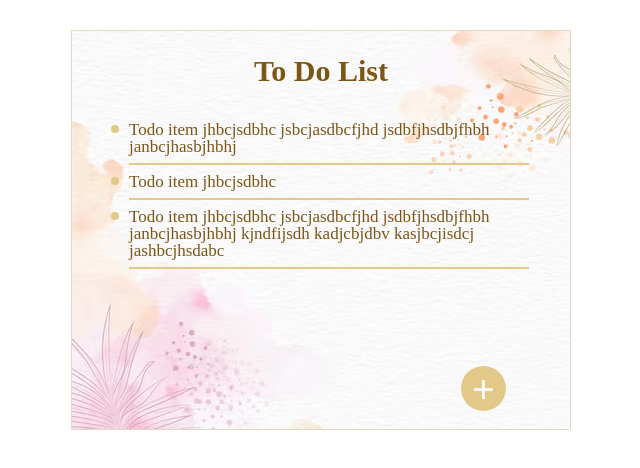
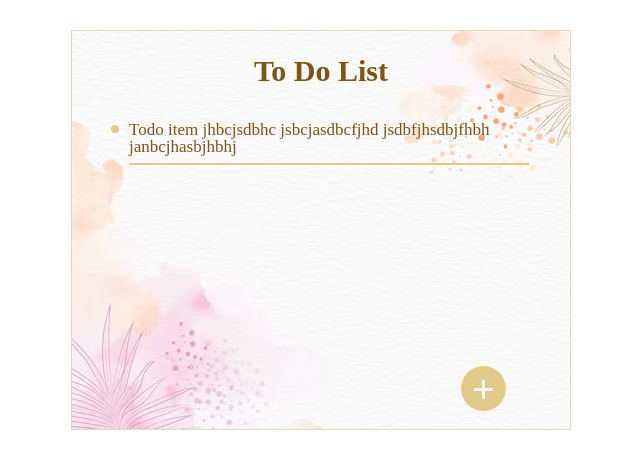
Before and after one commit to OlgaStarchenko/server_requests-task1, a React (Create React App) app: page / in a window 1280 px wide. Shown: the top 468 px of the page, without its empty margins (319-959 px from the left). Built offline with nearby package versions, Linux system fonts and the light colour scheme.

Commit message:
The application components have been created. The main markup has been extracted from the App into separate components and connected to the App.

```diff
--- a/src/App.js
+++ b/src/App.js
@@ -1,43 +1,14 @@
 import styles from './App.module.css';
+import { ToDoList } from './components/ToDoList';
+import { Button } from './components/Button';
 
 export function App() {
 	return (
 		<div className={styles.container}>
 			<h1 className={styles.title}>To Do List</h1>
-			<div className={styles.todo__list}>
-				<ul>
-					<li className={styles.todo__item}>
-						<div className={styles.round}></div>
-						<div className={styles.item__container}>
-							<p>
-								Todo item jhbcjsdbhc jsbcjasdbcfjhd jsdbfjhsdbjfhbh
-								janbcjhasbjhbhj
-							</p>
-							<hr className={styles.line} />
-						</div>
-					</li>
-					<li className={styles.todo__item}>
-						<div className={styles.round}></div>
-						<div className={styles.item__container}>
-							<p>Todo item jhbcjsdbhc</p>
-							<hr className={styles.line} />
-						</div>
-					</li>
-					<li className={styles.todo__item}>
-						<div className={styles.round}></div>
-						<div className={styles.item__container}>
-							<p>
-								Todo item jhbcjsdbhc jsbcjasdbcfjhd jsdbfjhsdbjfhbh
-								janbcjhasbjhbhj kjndfijsdh kadjcbjdbv kasjbcjisdcj
-								jashbcjhsdabc
-							</p>
-							<hr className={styles.line} />
-						</div>
-					</li>
-				</ul>
-			</div>
+			<ToDoList />
 			<div className={styles.btn__container}>
-				<button className={styles.btn__add}> + </button>
+				<Button />
 			</div>
 		</div>
 	);
--- a/src/App.module.css
+++ b/src/App.module.css
@@ -20,50 +20,6 @@ body {
 
 	margin: 25px;
 }
-.todo__list {
-	width: 450px;
-	min-height: 240px;
-
-	display: flex;
-	flex-direction: column;
-	align-items: flex-start;
-	padding: 10px 15px;
-}
-.round {
-	width: 8px;
-	height: 8px;
-
-	background-color: rgb(227, 201, 137);
-	border-radius: 50%;
-
-	margin-top: 4px;
-	flex-shrink: 0;
-}
-.todo__item {
-	display: flex;
-	align-items: flex-start;
-	gap: 10px;
-
-	font-size: 17px;
-	color: rgb(124, 85, 23);
-}
-.line {
-	border: 1px solid rgb(227, 201, 137);
-	width: 400px;
-	margin: 8px 0;
-}
-.btn__add {
-	color: white;
-	font-size: 40px;
-	font-weight: bold;
-	background-color: rgb(227, 201, 137);
-
-	width: 45px;
-	height: 45px;
-
-	border-radius: 50%;
-	margin: 15px;
-}
 .btn__container {
 	width: 400px;
 	display: flex;
--- /dev/null
+++ b/src/components/Button.jsx
@@ -0,0 +1,6 @@
+import React from 'react';
+import styles from './button.module.css';
+
+export function Button() {
+	return <button className={styles.btn__add}> + </button>;
+}
--- /dev/null
+++ b/src/components/ToDoItem.jsx
@@ -0,0 +1,14 @@
+import React from 'react';
+import styles from './toDoItem.module.css';
+
+export function ToDoItem() {
+	return (
+		<li className={styles.todo__item}>
+			<div className={styles.round}></div>
+			<div className={styles.item__container}>
+				<p>Todo item jhbcjsdbhc jsbcjasdbcfjhd jsdbfjhsdbjfhbh janbcjhasbjhbhj</p>
+				<hr className={styles.line} />
+			</div>
+		</li>
+	);
+}
--- /dev/null
+++ b/src/components/ToDoList.jsx
@@ -0,0 +1,13 @@
+import React from 'react';
+import styles from './toDoList.module.css';
+import { ToDoItem } from './ToDoItem';
+
+export function ToDoList() {
+	return (
+		<div className={styles.todo__list}>
+			<ul>
+				<ToDoItem />
+			</ul>
+		</div>
+	);
+}
--- /dev/null
+++ b/src/components/button.module.css
@@ -0,0 +1,12 @@
+.btn__add {
+	color: white;
+	font-size: 40px;
+	font-weight: bold;
+	background-color: rgb(227, 201, 137);
+
+	width: 45px;
+	height: 45px;
+
+	border-radius: 50%;
+	margin: 15px;
+}
--- /dev/null
+++ b/src/components/toDoItem.module.css
@@ -0,0 +1,23 @@
+.round {
+	width: 8px;
+	height: 8px;
+
+	background-color: rgb(227, 201, 137);
+	border-radius: 50%;
+
+	margin-top: 4px;
+	flex-shrink: 0;
+}
+.todo__item {
+	display: flex;
+	align-items: flex-start;
+	gap: 10px;
+
+	font-size: 17px;
+	color: rgb(124, 85, 23);
+}
+.line {
+	border: 1px solid rgb(227, 201, 137);
+	width: 400px;
+	margin: 8px 0;
+}
--- /dev/null
+++ b/src/components/toDoList.module.css
@@ -0,0 +1,9 @@
+.todo__list {
+	width: 450px;
+	min-height: 240px;
+
+	display: flex;
+	flex-direction: column;
+	align-items: flex-start;
+	padding: 10px 15px;
+}
```
